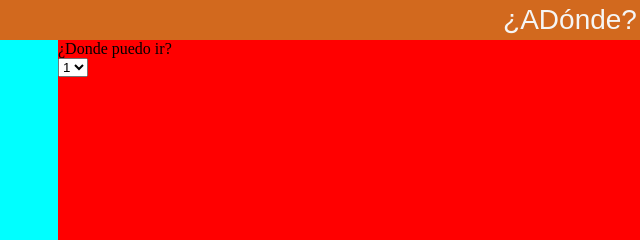
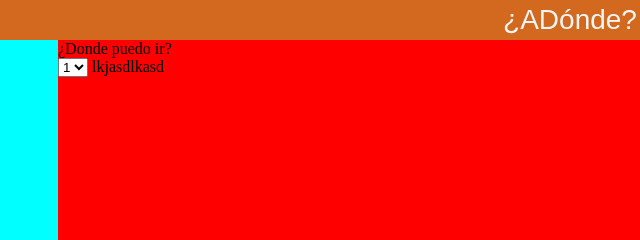
Before and after one commit to chuyCortes/maker, a plain HTML site: page index.html in a window 1280 px wide. Shown: the full height of the page, 70-710 px from the left. Drawn offline with Linux system fonts and the light colour scheme.

Commit message:
modificado lkjas

```diff
--- a/index.html
+++ b/index.html
@@ -48,7 +48,7 @@
 					<option>5</option>
 					<option>6</option>
 				</select>
-
+				lkjasdlkasd
 			</div>
 		</div>
 	</div>
```
